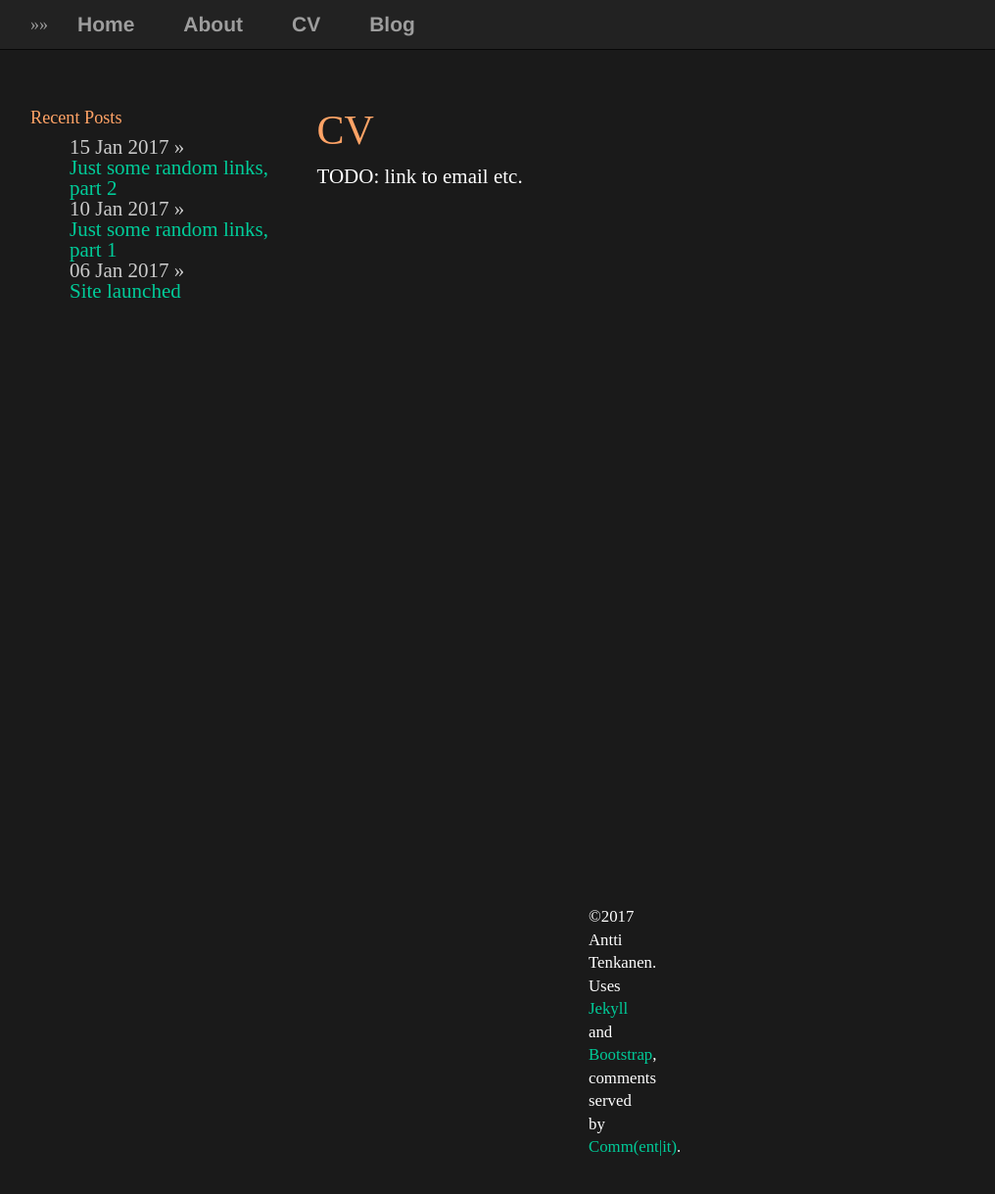
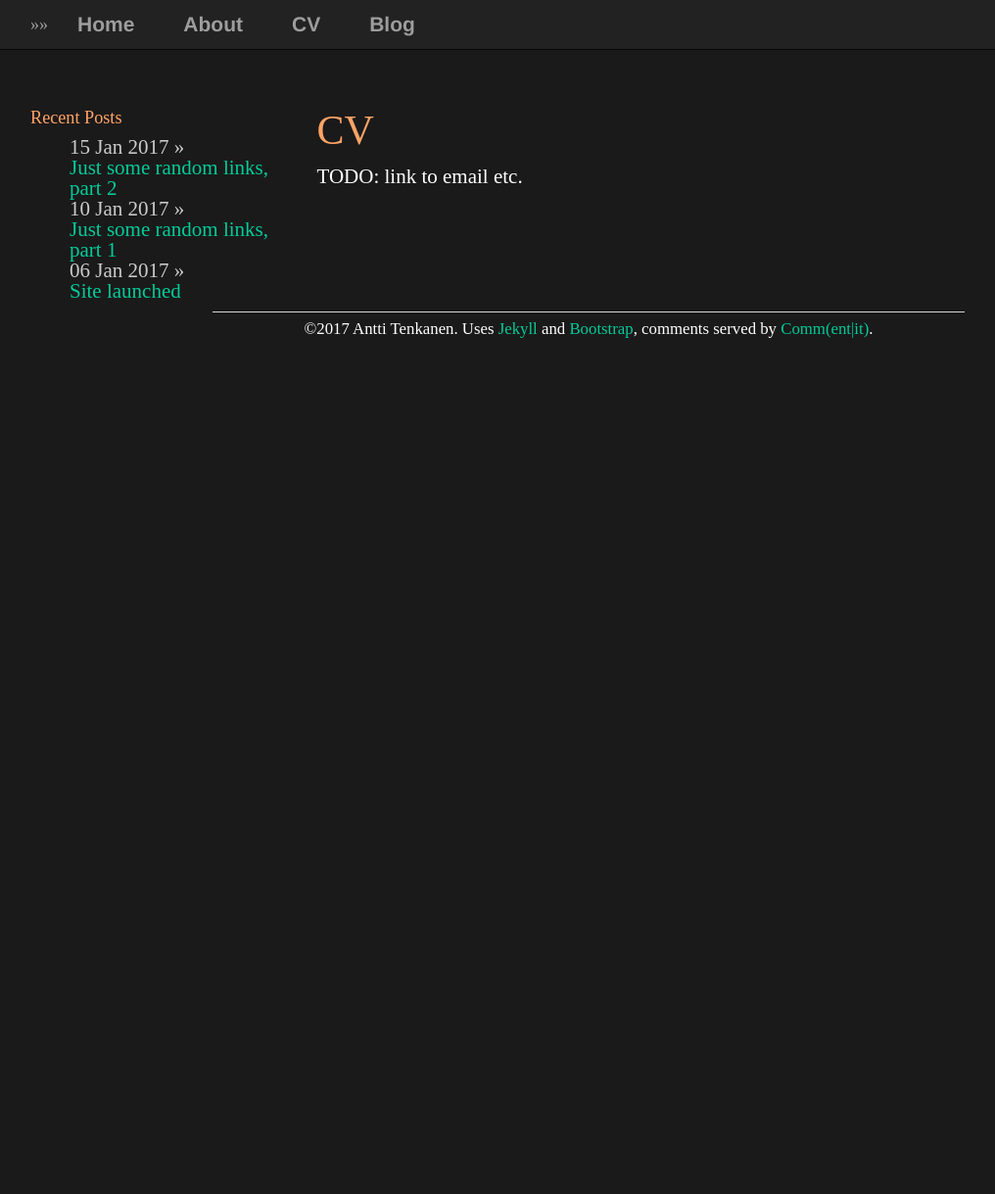
Before and after one commit to plantecophys/plantecophys, a Jekyll site: the page built from cv/index.html, in a window 1280 px wide and 1400 px high. Shown: the top 1219 px of the window at 98% size, without its empty margins (39-1055 px from the left). Built offline with Jekyll 4.4.1, drawn with Linux system fonts in a browser that asks for light colours.

Commit message:
Update main.css

```diff
--- a/css/main.css
+++ b/css/main.css
@@ -122,7 +122,7 @@ a:visited {
 .footerclass{
     margin: auto;
     width: 60%;
-    padding: 600px;
+    padding: 60 60 0 60px;
 }
 footer {
     border-top: 1px solid #d5d5d5;
```
